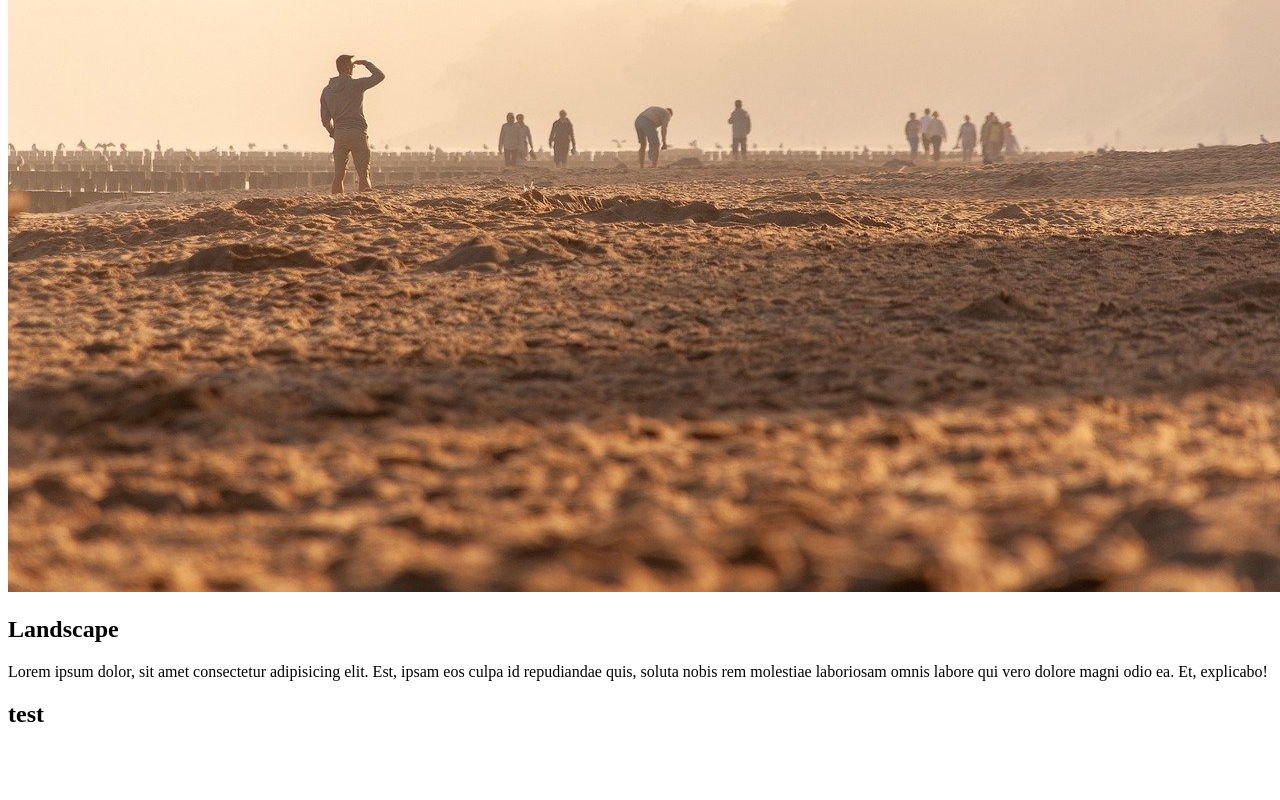
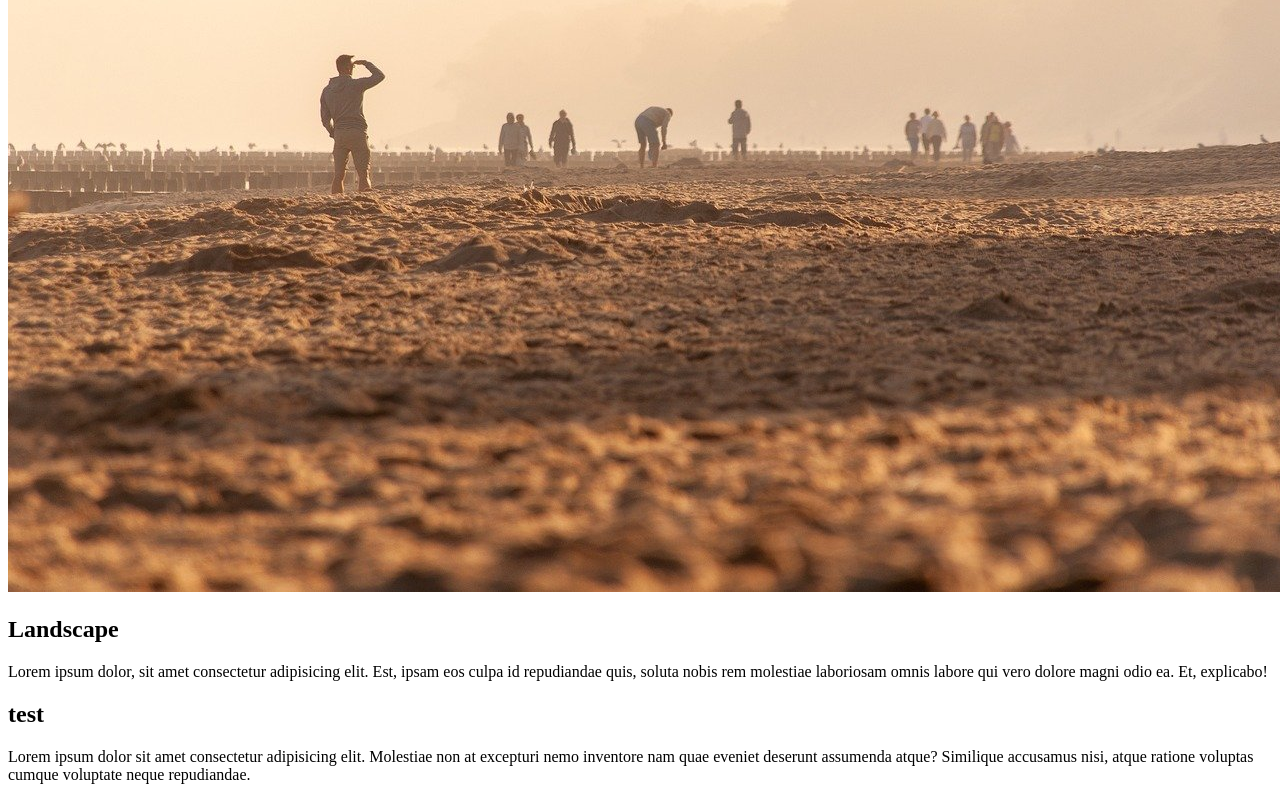
Before and after one commit to krystul11/Projekt, a plain HTML site: page index.html in a window 1280 px wide. Shown: the part 338-1138 px from the top of the page. Before the commit the page ends 1086 px from the top, so only its background shows below. Drawn offline with Linux system fonts and the light colour scheme.

Commit message:
uzupelnij sekcje

```diff
--- a/index.html
+++ b/index.html
@@ -11,5 +11,6 @@
     <h2>Landscape</h2>
     <p>Lorem ipsum dolor, sit amet consectetur adipisicing elit. Est, ipsam eos culpa id repudiandae quis, soluta nobis rem molestiae laboriosam omnis labore qui vero dolore magni odio ea. Et, explicabo!</p>
     <h2>test</h2>
+    <p>Lorem ipsum dolor sit amet consectetur adipisicing elit. Molestiae non at excepturi nemo inventore nam quae eveniet deserunt assumenda atque? Similique accusamus nisi, atque ratione voluptas cumque voluptate neque repudiandae.</p>
 </body>
 </html>
```
